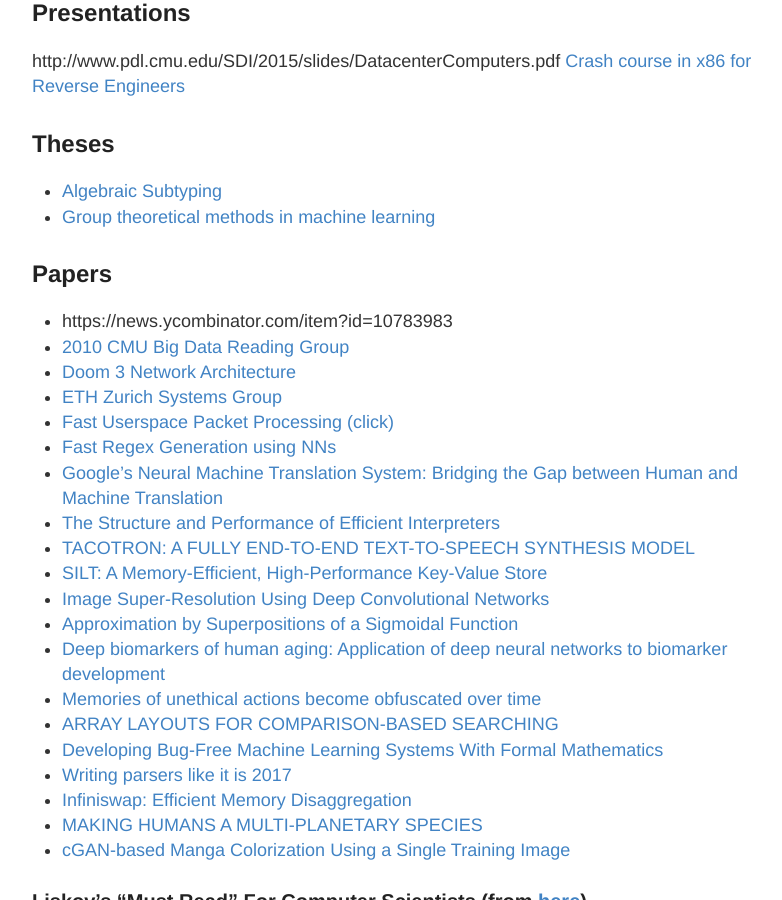
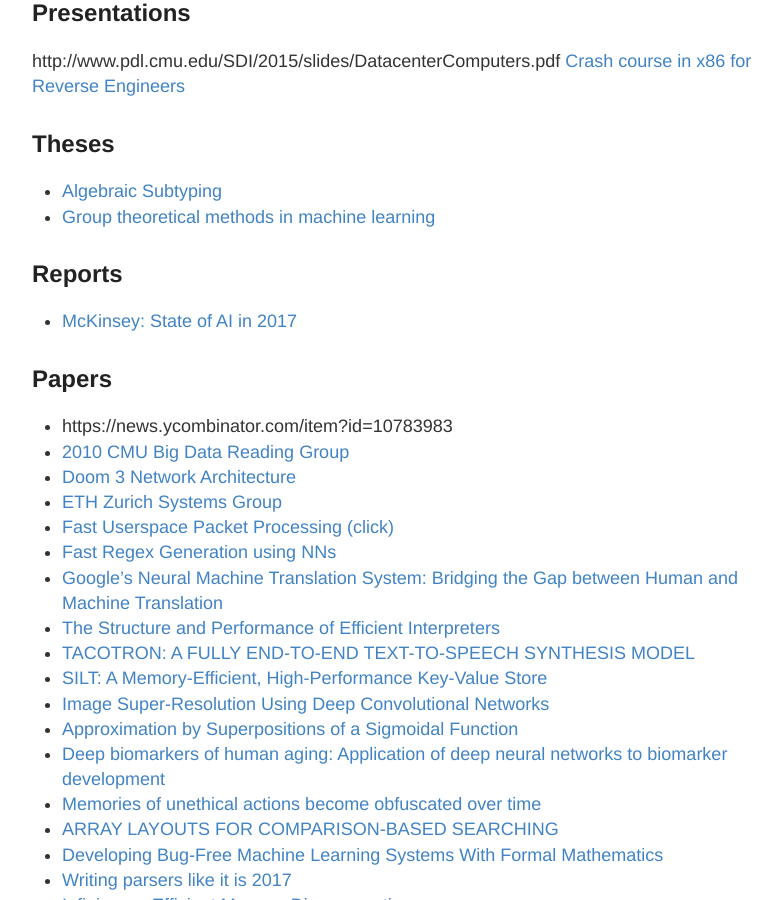
Before and after one commit to RONNCC/ronncc.github, a Jekyll site: the page built from _posts/2015-12-25-ReadingList.md, in a window 1280 px wide and 900 px high, scrolled down 572 px. Shown: the whole window, without its empty margins (248-1030 px from the left). Built offline with Jekyll 4.4.1, drawn with Linux system fonts in a browser that asks for light colours; comment, search, counter and statistics services are not loaded.

Commit message:
Update 2015-12-25-ReadingList.md

```diff
--- a/_posts/2015-12-25-ReadingList.md
+++ b/_posts/2015-12-25-ReadingList.md
@@ -31,6 +31,9 @@
 ## Theses
 - [Algebraic Subtyping](https://www.cl.cam.ac.uk/~sd601/thesis.pdf)
 - [Group theoretical methods in machine learning](https://people.cs.uchicago.edu/~risi/papers/KondorThesis.pdf)
+
+## Reports
+- [McKinsey: State of AI in 2017](http://www.mckinsey.com/~/media/McKinsey/Industries/Advanced%20Electronics/Our%20Insights/How%20artificial%20intelligence%20can%20deliver%20real%20value%20to%20companies/MGI-Artificial-Intelligence-Discussion-paper.ashx)
 
 ## Papers
 
```
